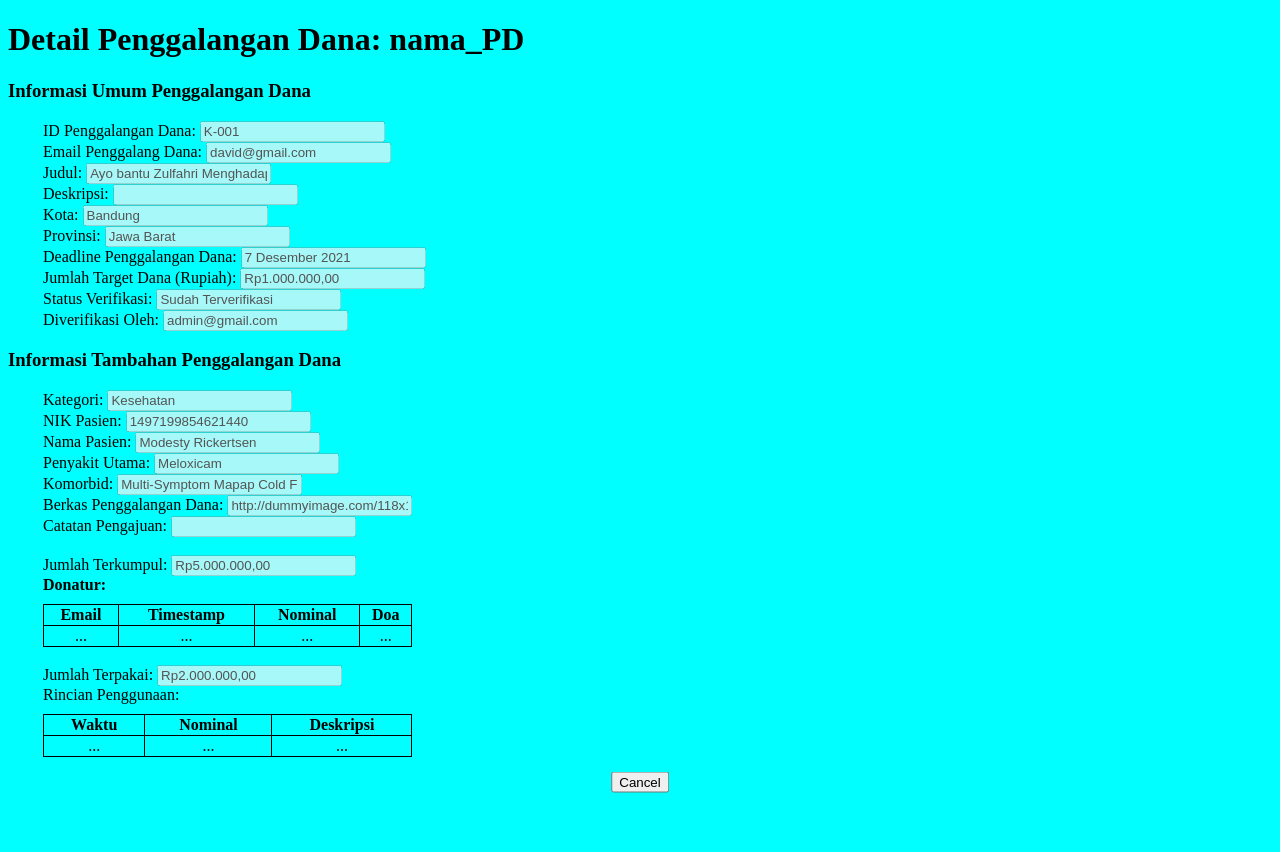
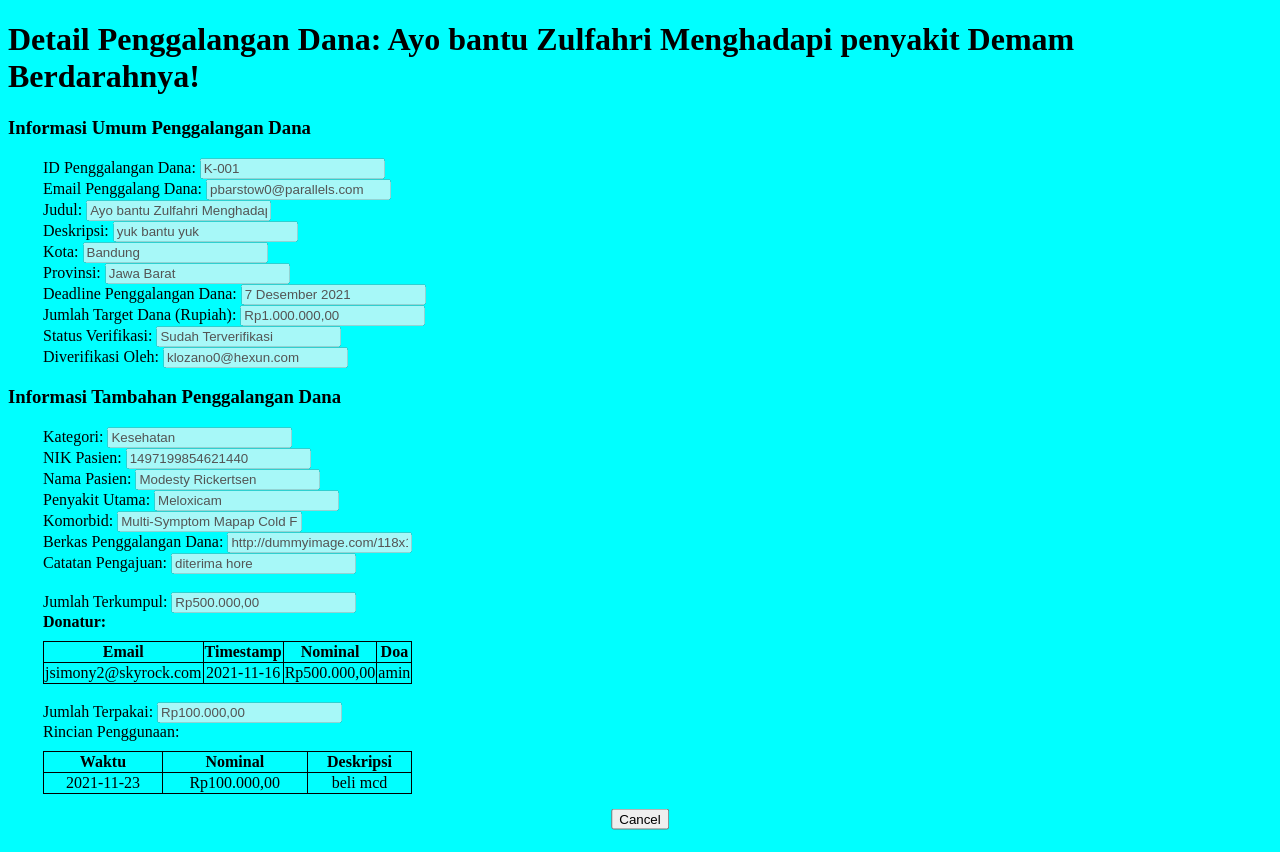
Before and after one commit to ogiorgil/sidona, a Django app: page /t3/detail-penggalangan/ in a window 1280 px wide. Before the commit the page ends 793 px from the top, so only its background shows below. Run offline with Django 3.2, Linux system fonts and the light colour scheme.

Commit message:
used tidied dummy data

```diff
--- a/trigger_3/templates/form_create_kategori_penggalangan.html
+++ b/trigger_3/templates/form_create_kategori_penggalangan.html
@@ -15,11 +15,11 @@
 			<h1>Form Create Kategori Penggalangan Dana</h1>
 		</div>
 		<div class="div-row">
-			<label for="id_kategori">Id Kategori: </label>
-			<input id="form_id_kategori" value="5" disabled />
+			<label for="id_kategori">ID Kategori: </label>
+			<input id="form_id_kategori" value="8" disabled />
 		</div>
 		<div class="div-row">
-			<label for="kategori">Kategori: </label>
+			<label for="kategori">Nama Kategori: </label>
 			<input id="form_kategori" type="text">
 		</div>
 		<div class="div-row">
--- a/trigger_3/templates/form_update_kategori_penggalangan.html
+++ b/trigger_3/templates/form_update_kategori_penggalangan.html
@@ -15,11 +15,11 @@
 			<h1>Form Update Kategori Penggalangan Dana</h1>
 		</div>
 		<div class="div-row">
-			<label for="id_kategori">Id Kategori: </label>
+			<label for="id_kategori">ID Kategori: </label>
 			<input id="form_id_kategori" value="2" disabled />
 		</div>
 		<div class="div-row">
-			<label for="kategori">Kategori: </label>
+			<label for="kategori">Nama Kategori: </label>
 			<input id="form_kategori" type="text">
 		</div>
 		<div class="div-row">
--- a/trigger_3/templates/form_update_penggalangan.html
+++ b/trigger_3/templates/form_update_penggalangan.html
@@ -19,7 +19,7 @@
 		</div>
 		<div class="div-row">
 			<label for="email_penggalang">Email Penggalang Dana: </label>
-			<input id="form_email_penggalang" value="timothy@gmail.com" type="text" disabled>
+			<input id="form_email_penggalang" value="ofew1@dion.ne.jp" type="text" disabled>
 		</div>
 		<div class="div-row">
 			<label for="judul">Judul: </label>
--- a/trigger_3/templates/pengguna_pov_detail_penggalangan.html
+++ b/trigger_3/templates/pengguna_pov_detail_penggalangan.html
@@ -10,7 +10,7 @@
 </head>
 
 <body>
-	<h1>Detail Penggalangan Dana: nama_PD</h1>
+	<h1>Detail Penggalangan Dana: Ayo bantu Zulfahri Menghadapi penyakit Demam Berdarahnya!</h1>
 	<h3>Informasi Umum Penggalangan Dana</h3>
 	<div style="padding-left: 35px; display: table;">
 		<div class="div-row">
@@ -19,7 +19,7 @@
 		</div>
 		<div class="div-row">
 			<label for="email_penggalang">Email Penggalang Dana: </label>
-			<input id="form_email_penggalang" value="david@gmail.com" type="text" disabled>
+			<input id="form_email_penggalang" value="pbarstow0@parallels.com" type="text" disabled>
 		</div>
 		<div class="div-row">
 			<label for="judul">Judul: </label>
@@ -28,7 +28,7 @@
 		</div>
 		<div class="div-row">
 			<label for="deskripsi">Deskripsi: </label>
-			<input id="form_deskripsi" type="text" disabled />
+			<input id="form_deskripsi" value="yuk bantu yuk" type="text" disabled />
 		</div>
 		<div class="div-row">
 			<label for="kota">Kota: </label>
@@ -52,7 +52,7 @@
 		</div>
 		<div class="div-row">
 			<label for="diverifikasi_oleh">Diverifikasi Oleh: </label>
-			<input id="form_diverifikasi_oleh" value="admin@gmail.com" type="text" disabled>
+			<input id="form_diverifikasi_oleh" value="klozano0@hexun.com" type="text" disabled>
 		</div>
 	</div>
 
@@ -98,13 +98,13 @@
 
 		<div class="div-row">
 			<label for="catatan_pengajuan">Catatan Pengajuan: </label>
-			<input id="form_catatan_pengajuan" type="text" disabled>
+			<input id="form_catatan_pengajuan" value="diterima hore" type="text" disabled>
 		</div>
 
 		<br>
 		<div class="div-row">
 			<label for="jumlah_terkumpul">Jumlah Terkumpul: </label>
-			<input id="form_jumlah_terkumpul" value="Rp5.000.000,00" disabled>
+			<input id="form_jumlah_terkumpul" value="Rp500.000,00" disabled>
 			<br>
 			<b>Donatur: </b>
 			<br>
@@ -116,10 +116,10 @@
 					<th>Doa</th>
 				</tr>
 				<tr>
-					<td>...</td>
-					<td>...</td>
-					<td>...</td>
-					<td>...</td>
+					<td>jsimony2@skyrock.com</td>
+					<td>2021-11-16</td>
+					<td>Rp500.000,00</td>
+					<td>amin</td>
 				</tr>
 			</table>
 			<br>
@@ -127,7 +127,7 @@
 
 		<div class="div-row">
 			<label for="jumlah_terpakai">Jumlah Terpakai: </label>
-			<input id="form_jumlah_terpakai" value="Rp2.000.000,00" disabled>
+			<input id="form_jumlah_terpakai" value="Rp100.000,00" disabled>
 			<br>
 			Rincian Penggunaan:
 			<table>
@@ -137,9 +137,9 @@
 					<th>Deskripsi</th>
 				</tr>
 				<tr>
-					<td>...</td>
-					<td>...</td>
-					<td>...</td>
+					<td>2021-11-23</td>
+					<td>Rp100.000,00</td>
+					<td>beli mcd</td>
 				</tr>
 			</table>
 		</div>
--- a/trigger_3/views.py
+++ b/trigger_3/views.py
@@ -34,4 +34,18 @@ def form_update_kategori(request):
 
 
 def kategori_penggalangan(request):
-    return render(request, "admin_pov_daftar_kategori.html")
+    kategoris = [
+        "Rumah Ibadah",
+        "Kesehatan",
+        "Jembatan",
+        "Pendidikan",
+        "Sembako",
+        "Yatim Piatu",
+        "Bencana",
+    ]
+    lst = list()
+    for i in enumerate(kategoris):
+        lst.append({"id": i[0] + 1, "namakategori": i[1]})
+
+    response = {"kategoris": lst}
+    return render(request, "admin_pov_daftar_kategori.html", response)
```
Also changed, not shown: trigger_3/templates/admin_pov_daftar_kategori.html (+4 -17 lines), trigger_3/templates/admin_pov_daftar_penggalangan.html (+0 -16 lines), trigger_3/templates/pengguna_pov_daftar_penggalangan.html (+0 -21 lines).
